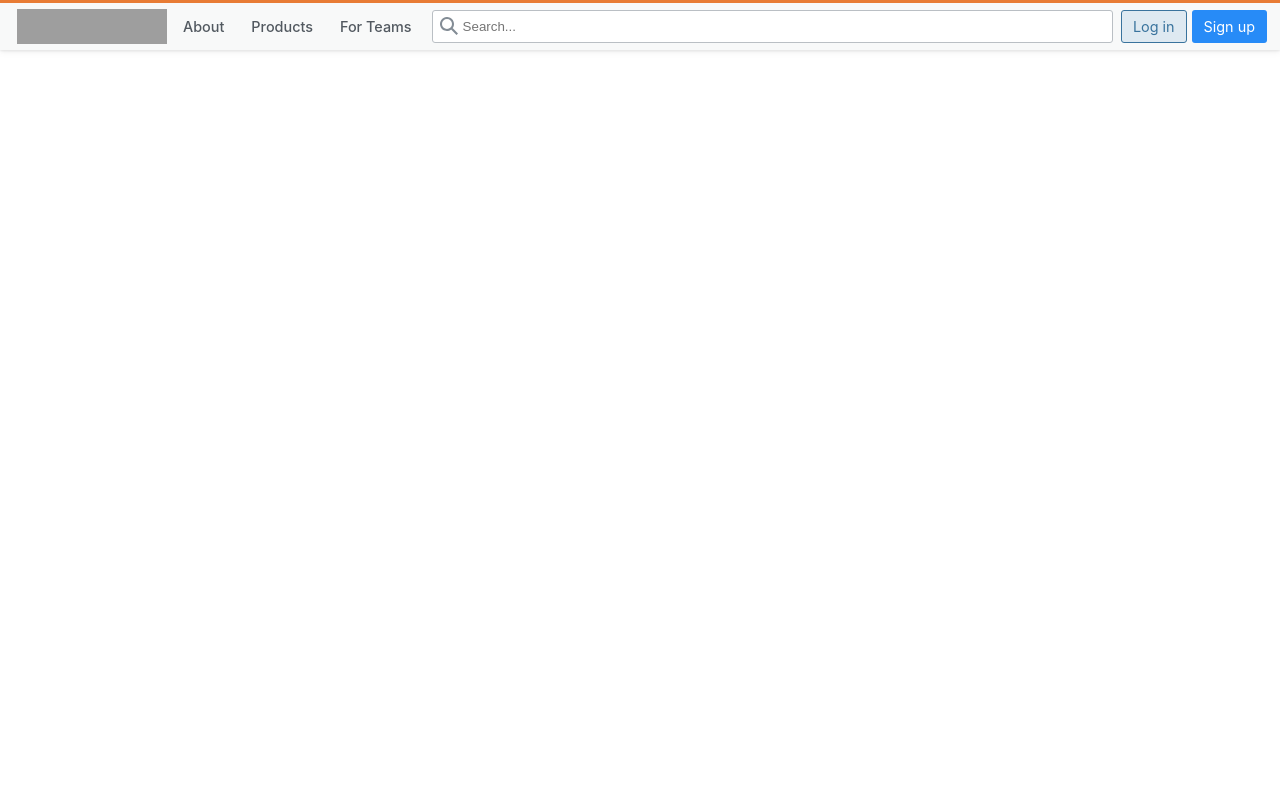
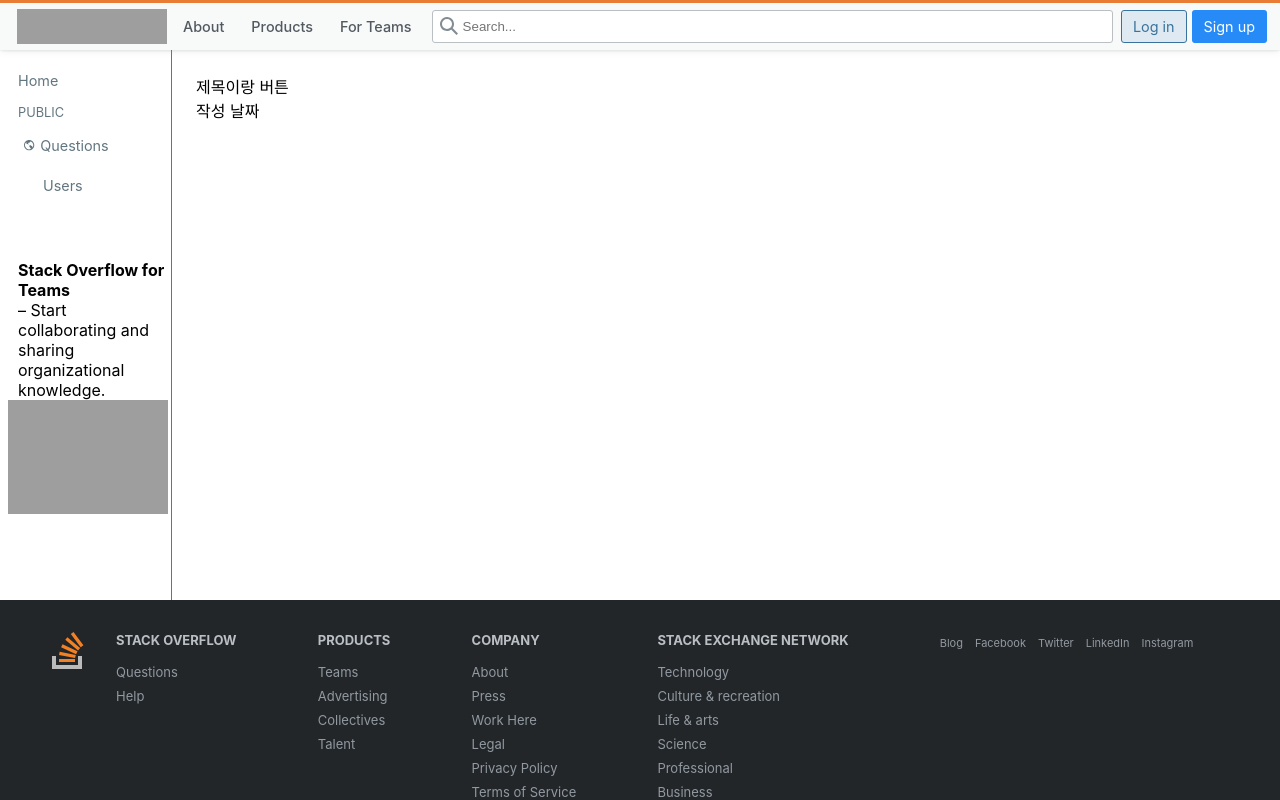
Before and after one commit to codestates-seb/seb41_pre_040, a React (Create React App) app in the folder client/: page /question/detail in a window 1280 px wide. Shown: the top 800 px of the page. Built offline with nearby package versions, Linux system fonts and the light colour scheme; grey boxes are pictures that could not be loaded.

Commit message:
질문 조회 페이지 라우팅

```diff
--- a/client/src/App.js
+++ b/client/src/App.js
@@ -9,6 +9,7 @@ import Users from "./pages/Users";
 import AskQuestion from "./pages/AskQuestion";
 import Login from "./pages/Login";
 import EditQuestion from "./pages/EditQusetion";
+import QuestionDetail from "./pages/QuestionDetail";
 
 function App() {
   return (
@@ -20,6 +21,7 @@ function App() {
             <Route index element={<Home />}></Route>
             <Route path="/questions" element={<Questions />}></Route>
             <Route path="/users" element={<Users />}></Route>
+            <Route path="/question/detail" element={<QuestionDetail />}></Route>
           </Route>
           {/* 로그인 페이지와 회원가입, 질문 작성 페이지 등 사이드바가 없는 페이지 라우팅은 이 아래에 */}
           <Route path="/signup" element={<Signup />}></Route>
--- a/client/src/components/Question.js
+++ b/client/src/components/Question.js
@@ -100,7 +100,7 @@ const Question = () => {
       <QuestionInfo>
         <h3 className="question-title">
           {/* Link to="/question/${id}" */}
-          <Link to>
+          <Link to="/question/detail">
             On OOP based language when pass map or list or etc.. what is right
             behavior to pass as argument, use, and return them
           </Link>
--- /dev/null
+++ b/client/src/pages/QuestionDetail.js
@@ -0,0 +1,25 @@
+import React from "react";
+import styled from "styled-components";
+
+const TitleContainer = styled.div`
+  display: flex;
+  flex-direction: column;
+`;
+
+const MainContent = styled.div`
+  width: calc(100% - 300px - 24px);
+  padding: 24px;
+`;
+
+const QuestionDetail = () => {
+  return (
+    <MainContent>
+      <TitleContainer>
+        <div>제목이랑 버튼</div>
+        <div>작성 날짜</div>
+      </TitleContainer>
+    </MainContent>
+  );
+};
+
+export default QuestionDetail;
```
